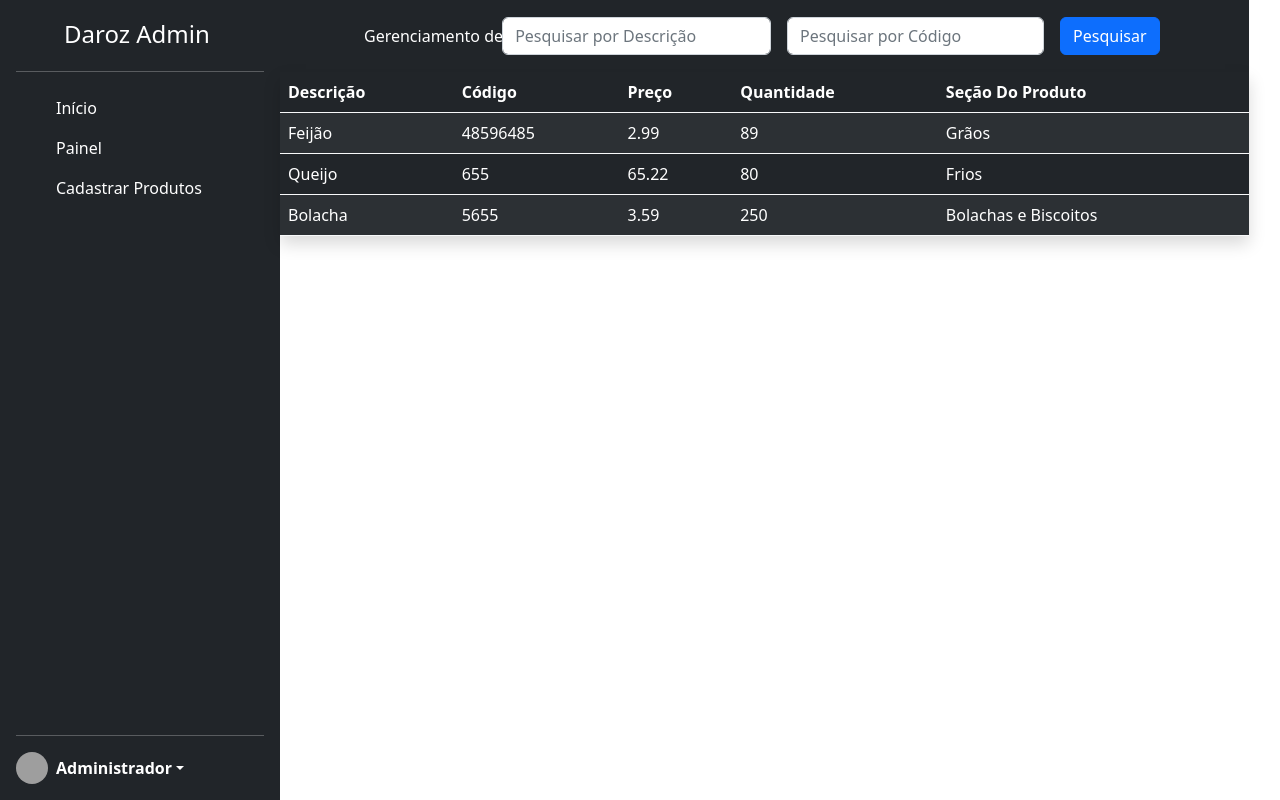
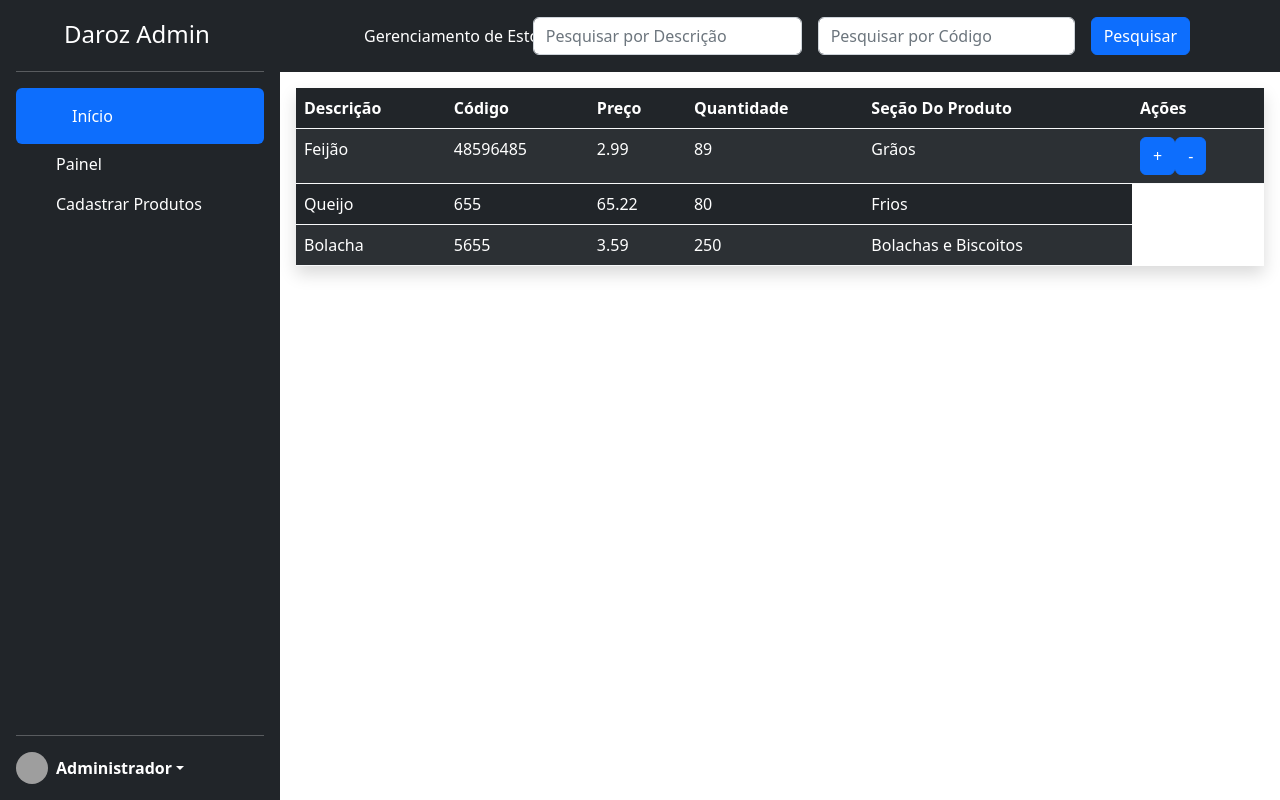
Before and after one commit to geraldodf/supermarket-admin-next, a Next.js app: page / in a window 1280 px wide. Built offline with nearby package versions, Linux system fonts and the light colour scheme; grey boxes are pictures that could not be loaded.

Commit message:
Resolvendo bugs

```diff
--- a/src/components/Formulario.tsx
+++ b/src/components/Formulario.tsx
@@ -24,7 +24,7 @@ export default function Formulario() {
                         <input type="number" className="form-control" id="inputQuantidade"/>
                     </div>
                     <div className="col-md-4">
-                        <label htmlFor="" className="form-label">State</label>
+                        <label htmlFor="" className="form-label">Seção</label>
                         <select id="inputState" className="form-select">
                             <option selected>Selecione a seção do produto</option>
                             <option>Grãos</option>
--- a/src/components/MenuLateral.tsx
+++ b/src/components/MenuLateral.tsx
@@ -10,7 +10,6 @@ export default function MenuLateral(props: MenuLateralProps) {
     return (
 
         <>
-
             <div className="d-flex flex-column flex-shrink-0 p-3 text-bg-dark" style={{width: "280px", height: "100%"}}>
                 <Link href={`/`}
                       className="d-flex align-items-center mb-3 mb-md-0 me-md-auto text-white text-decoration-none">
@@ -22,7 +21,7 @@ export default function MenuLateral(props: MenuLateralProps) {
                 </Link>
                 <hr/>
                 <ul className="nav nav-pills flex-column mb-auto">
-                    <li className="nav-item" onClick={() => props.escolherTela('tabela')}>
+                    <li className="nav-item nav-link active" onClick={() => props.escolherTela('tabela')}>
                         <a href="#" className="nav-link text-white" aria-current="page">
                             <svg className="bi pe-none me-2" width="16" height="16">
                             </svg>
@@ -30,14 +29,14 @@ export default function MenuLateral(props: MenuLateralProps) {
                         </a>
                     </li>
                     <li>
-                        <a href="#" className="nav-link text-white">
+                        <a href="#" className="nav-item nav-link text-white">
                             <svg className="bi pe-none me-2" width="16" height="16">
                             </svg>
                             Painel
                         </a>
                     </li>
                     <li onClick={() => props.escolherTela('formulario')}>
-                        <a href="#" className="nav-link text-white">
+                        <a href="#" className="nav-item nav-link text-white">
                             <svg className="bi pe-none me-2" width="16" height="16">
                             </svg>
                             Cadastrar Produtos
--- a/src/components/TabelaProdutos.tsx
+++ b/src/components/TabelaProdutos.tsx
@@ -1,7 +1,7 @@
 export default function TabelaProdutos() {
     return (
         <>
-            <div className={`border-light`}>
+            <div className={`p-3`}>
                 <table className="table table-striped table-dark border-light shadow">
                     <thead>
                     <tr className={`fw-bold`}>
@@ -10,6 +10,7 @@ export default function TabelaProdutos() {
                         <th scope="col">Preço</th>
                         <th scope="col">Quantidade</th>
                         <th scope="col">Seção Do Produto</th>
+                        <th scope="col">Ações</th>
                     </tr>
                     </thead>
                     <tbody>
@@ -19,6 +20,10 @@ export default function TabelaProdutos() {
                         <td>2.99</td>
                         <td>89</td>
                         <td>Grãos</td>
+                        <td>
+                            <button className={`btn btn-primary `}> +</button>
+                            <button className={`btn btn-primary`}> -</button>
+                        </td>
                     </tr>
                     <tr>
                         <td>Queijo</td>
--- a/src/pages/index.tsx
+++ b/src/pages/index.tsx
@@ -15,19 +15,17 @@ export default function Home() {
 
     return (
         <>
-            <div className={``}>
             <main className={`d-flex`}>
                 <MenuLateral escolherTela={mostrarFormAddProduto}></MenuLateral>
-                    <div>
+                <div className={`container-fluid`} style={{padding: "0px 0px"}}>
                     <Cabecalho></Cabecalho>
                     {tela == 'tabela' ? (
                         <TabelaProdutos></TabelaProdutos>
-                        ) :  (
+                    ) : (
                         <Formulario></Formulario>
                     )}
                 </div>
             </main>
-            </div>
         </>
     )
 }
```
Lines whose indentation alone changed are shown as unchanged.
